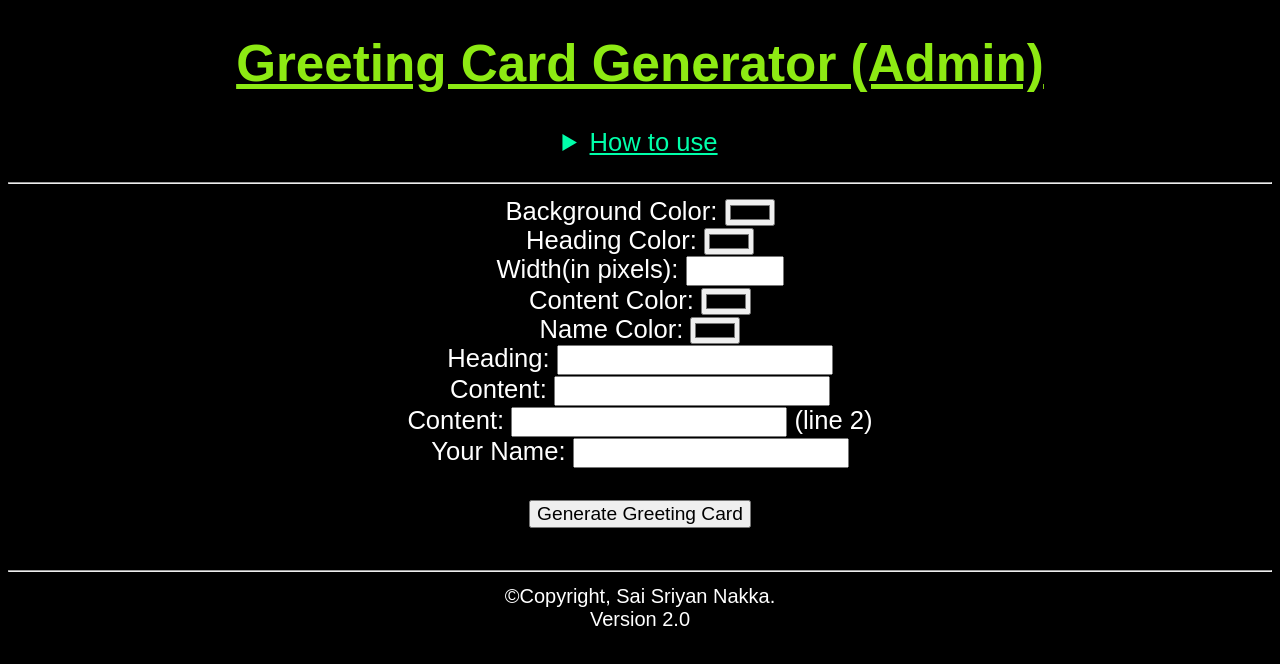
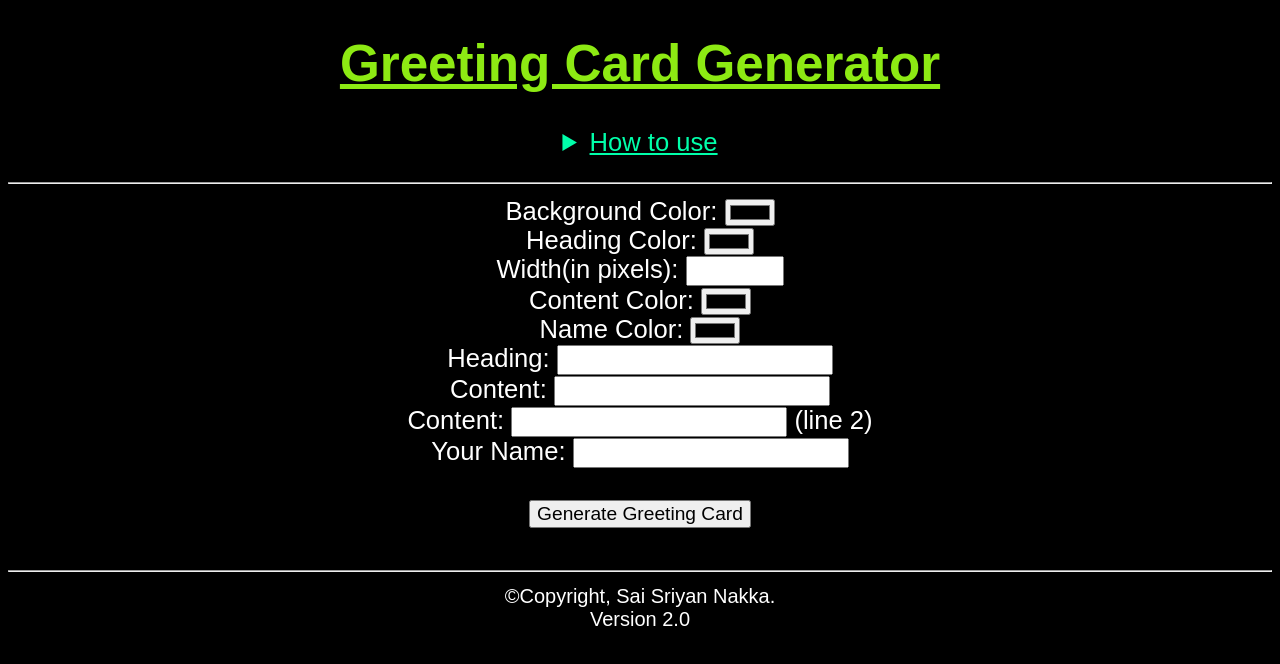
Before and after one commit to Sriyan-Nakka/greetingCard.com, a plain HTML site: page index.html in a window 1280 px wide. Drawn offline with Linux system fonts and the light colour scheme; a web font is replaced by a local one.

Commit message:
Update index.html

```diff
--- a/index.html
+++ b/index.html
@@ -57,7 +57,7 @@
     </style>
   </head>
   <body>
-    <header><h1>Greeting Card Generator (Admin)</h1></header>
+    <header><h1>Greeting Card Generator</h1></header>
     <p>
     <details>
     <summary>How to use</summary> <br>
```
